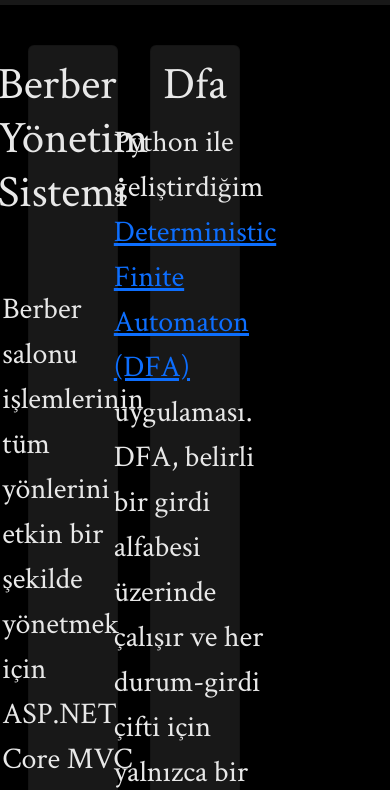
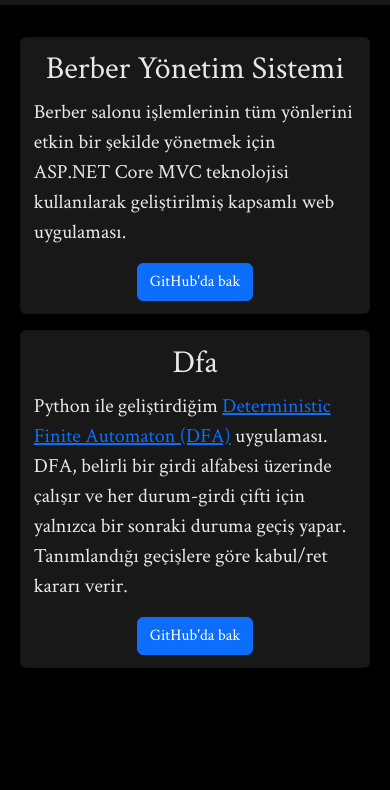
Before and after one commit to ozan2003/ozan2003.github.io, a plain HTML site: page projelerim.html in a window 390 px wide. Shown: the part 53-843 px from the top of the page. Drawn offline with nearby package versions, Linux system fonts and the light colour scheme.

Commit message:
Add mobile and tablet responsive styles to projelerim.css
Implemented media queries for mobile and tablet views for improved responsiveness across devices.

```diff
--- a/css/projelerim.css
+++ b/css/projelerim.css
@@ -45,3 +45,34 @@
     width: auto;
     margin: 0 auto;
 }
+
+/* Mobile Responsive */
+/* For screen width less than 768px */
+/* Mostly for mobile phones */
+@media screen and (max-width: 768px) {
+    .card-container {
+        grid-template-columns: 1fr;
+        gap: 1rem;
+        padding: 0.5rem;
+    }
+
+    .card {
+        max-width: 100%;
+    }
+
+    .card-title {
+        font-size: 32px;
+    }
+
+    .card-text {
+        font-size: 20px;
+    }
+}
+
+/* For screen width between 769px and 1024px */
+/* Mostly for tablets */
+@media screen and (min-width: 769px) and (max-width: 1024px) {
+    .card-container {
+        grid-template-columns: repeat(2, 1fr);
+    }
+}
```
